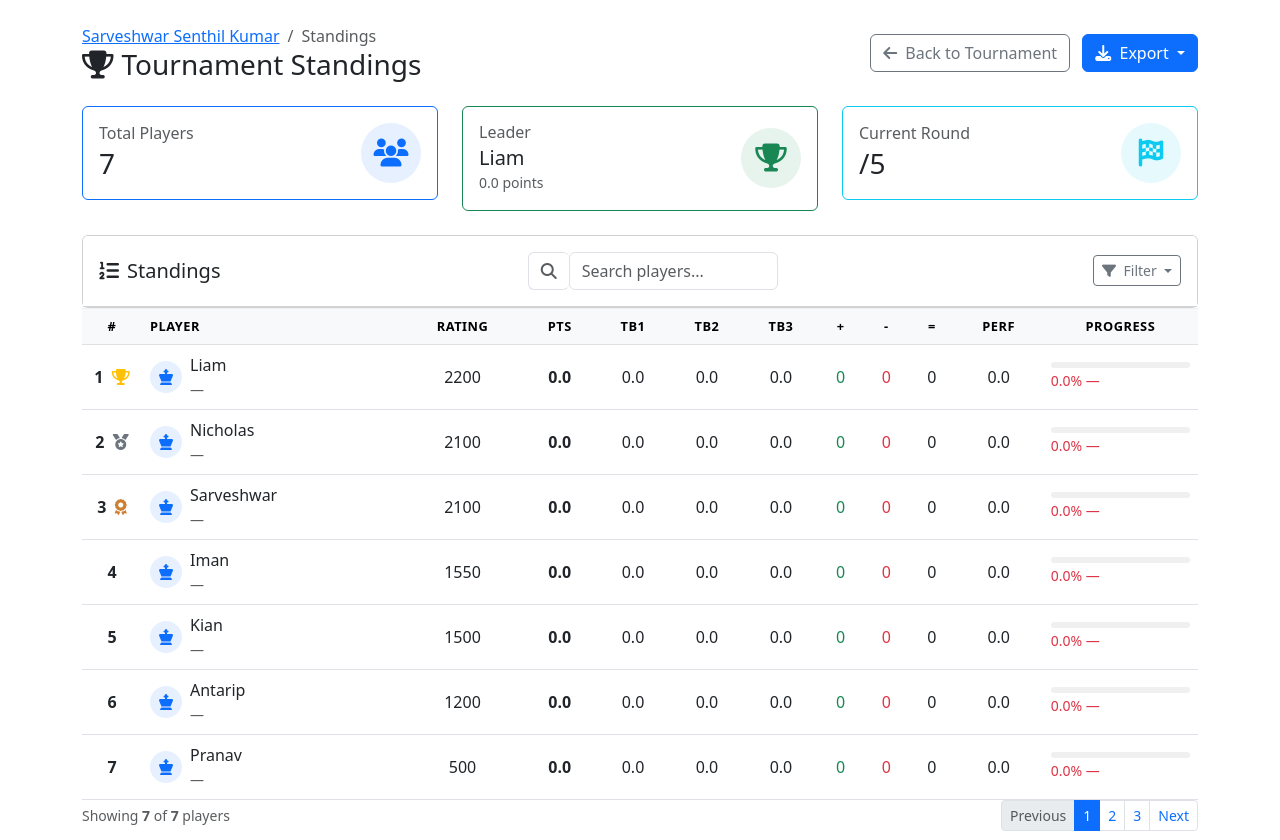
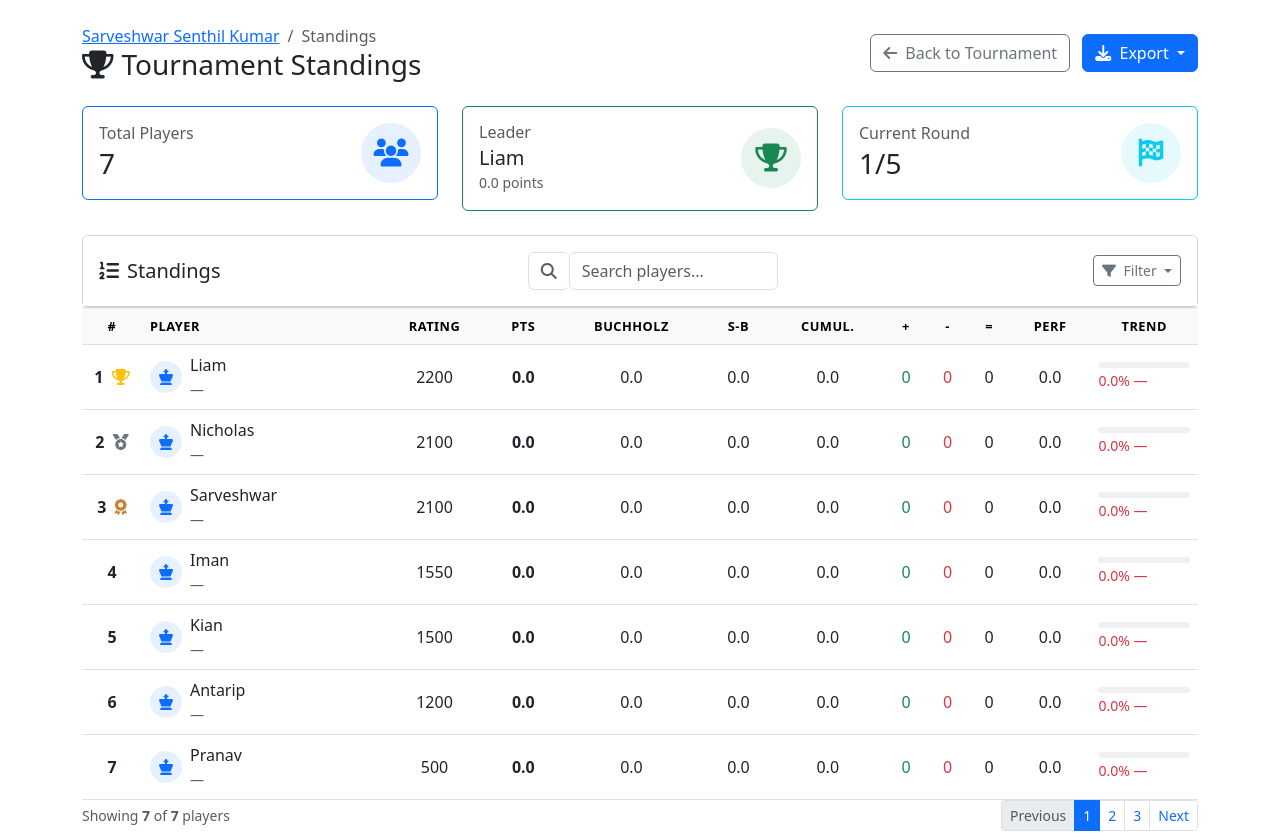
Before and after one commit to SarveshwarSenthilKumar/ChessPairings, a Flask app: page /tournament/1/standings in a window 1280 px wide. Shown: the part 56-896 px from the top of the page. Run offline with Flask 3, Linux system fonts and the light colour scheme; the visitor is signed in with stand-in values (Sample User, id 1); data comes from the database, SQL or seed files in the repository; some libraries are stand-ins or nearby versions.

Commit message:
Fixed template to explain tiebreaks

```diff
--- a/templates/tournament/standings.html
+++ b/templates/tournament/standings.html
@@ -75,7 +75,7 @@
                     <div>
                         <h6 class="text-muted mb-1">Current Round</h6>
                         <h3 class="mb-0">
-                            {{ current_round.round_number if current_else }}/{{ tournament.rounds }}
+                            {{ current_round.round_number if current_round else '—' }}/{{ tournament.rounds }}
                         </h3>
                     </div>
                     <div class="avatar-lg bg-info bg-opacity-10 rounded-circle d-flex align-items-center justify-content-center" style="width: 60px; height: 60px;">
@@ -119,15 +119,15 @@
                         <th class="text-center" style="width: 60px;">#</th>
                         <th>Player</th>
                         <th class="text-center">Rating</th>
-                        <th class="text-center">Pts</th>
-                        <th class="text-center">TB1</th>
-                        <th class="text-center">TB2</th>
-                        <th class="text-center">TB3</th>
-                        <th class="text-center">+</th>
-                        <th class="text-center">-</th>
-                        <th class="text-center">=</th>
-                        <th class="text-center">Perf</th>
-                        <th class="text-center">Progress</th>
+                        <th class="text-center" data-bs-toggle="tooltip" title="Points: 1 for a win, 0.5 for a draw">Pts</th>
+                        <th class="text-center" data-bs-toggle="tooltip" title="Buchholz: Sum of opponents' scores. Higher is better.">Buchholz</th>
+                        <th class="text-center" data-bs-toggle="tooltip" title="Sonneborn-Berger: Sum of the scores of opponents you beat and half the scores of those you drew with.">S-B</th>
+                        <th class="text-center" data-bs-toggle="tooltip" title="Cumulative: The sum of your current score after each round.">Cumul.</th>
+                        <th class="text-center" data-bs-toggle="tooltip" title="Wins">+</th>
+                        <th class="text-center" data-bs-toggle="tooltip" title="Losses">-</th>
+                        <th class="text-center" data-bs-toggle="tooltip" title="Draws">=</th>
+                        <th class="text-center" data-bs-toggle="tooltip" title="Performance: Expected performance based on opponents' ratings">Perf</th>
+                        <th class="text-center" data-bs-toggle="tooltip" title="Trend: Performance trend over last 3 rounds">Trend</th>
                     </tr>
                 </thead>
                 <tbody id="standingsTable">
@@ -285,10 +285,14 @@ document.addEventListener('DOMContentLoaded', function() {
         });
     }
 
-    // Add tooltips
+    // Initialize tooltips
     const tooltipTriggerList = [].slice.call(document.querySelectorAll('[data-bs-toggle="tooltip"]'));
     tooltipTriggerList.map(function (tooltipTriggerEl) {
-        return new bootstrap.Tooltip(tooltipTriggerEl);
+        return new bootstrap.Tooltip(tooltipTriggerEl, {
+            trigger: 'hover',
+            placement: 'top',
+            container: 'body'
+        });
     });
 });
 </script>
```
